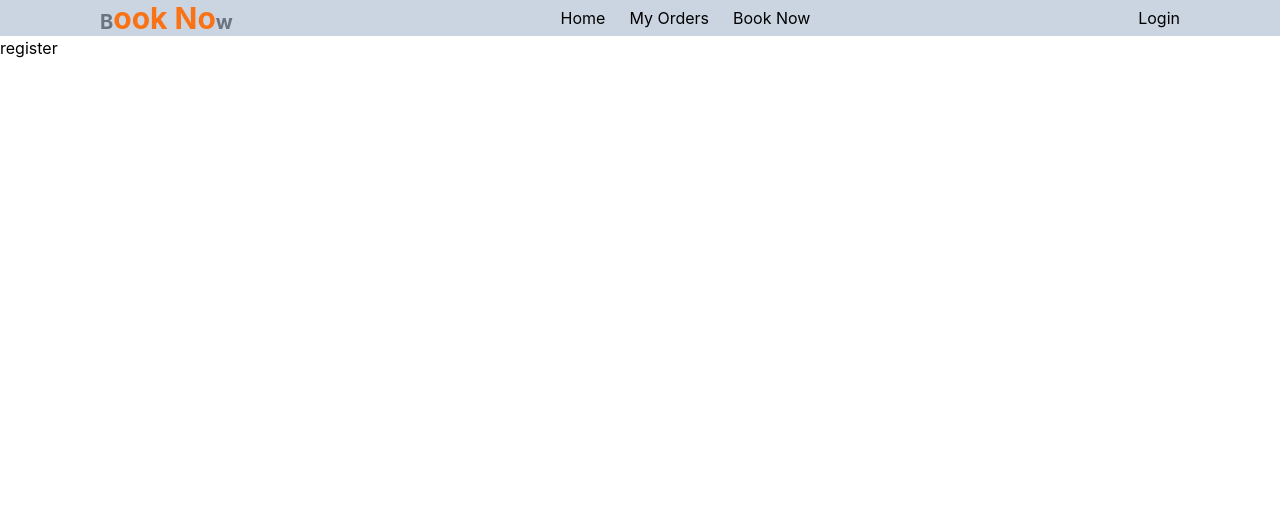
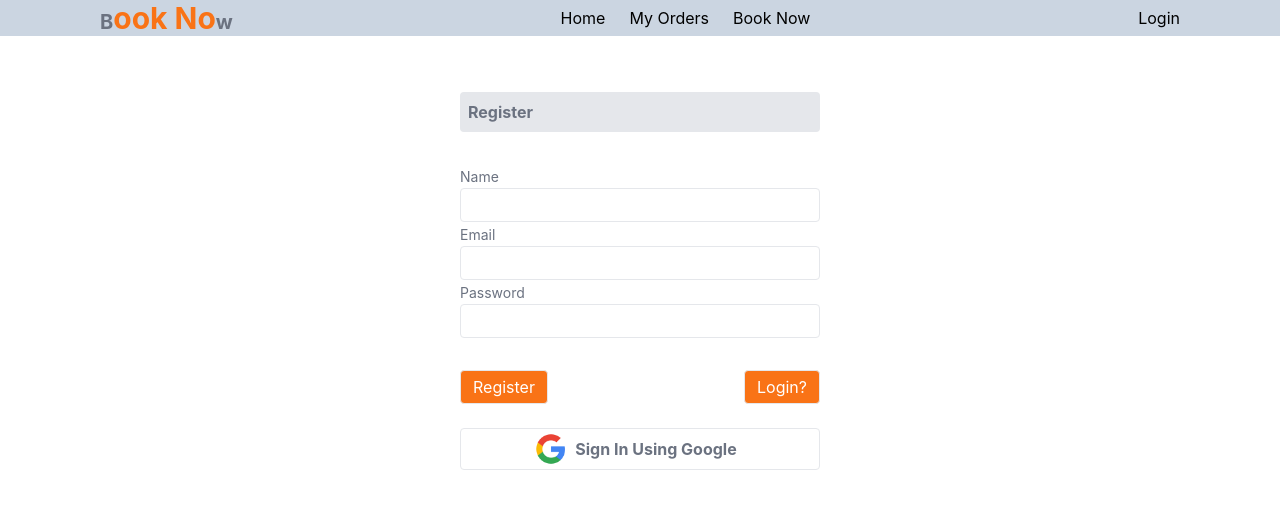
Before and after one commit to Md-Sefat-Alam/delivery-booking-system, a React (Create React App) app: page /register in a window 1280 px wide. Shown: the top 508 px of the page. Built offline with nearby package versions, Linux system fonts and the light colour scheme.

Commit message:
register page

```diff
--- a/src/Components/Login/Login.js
+++ b/src/Components/Login/Login.js
@@ -1,4 +1,5 @@
 import React from "react";
+import { Link } from "react-router-dom";
 import GoogleSignIn from "../GoogleSignIn/GoogleSignIn";
 import SectionHeader from "../Shared/SectionHeader/SectionHeader";
 
@@ -32,11 +33,13 @@ const Login = () => {
                   value="Login"
                   className="border px-3 py-1 cursor-pointer bg-orange-500 text-white rounded"
                 />
-                <input
-                  type="submit"
-                  value="Register Now?"
-                  className="border px-3 py-1 cursor-pointer bg-orange-500 rounded text-white"
-                />
+                <Link to={"/register"}>
+                  <input
+                    type="button"
+                    value="Register Now?"
+                    className="border px-3 py-1 cursor-pointer bg-orange-500 rounded text-white"
+                  />
+                </Link>
               </div>
               <div>
                 <GoogleSignIn></GoogleSignIn>
--- a/src/Components/Register/Register.js
+++ b/src/Components/Register/Register.js
@@ -1,11 +1,62 @@
-import React from 'react';
+import React from "react";
+import { Link } from "react-router-dom";
+import GoogleSignIn from "../GoogleSignIn/GoogleSignIn";
+import SectionHeader from "../Shared/SectionHeader/SectionHeader";
 
 const Register = () => {
-    return (
-        <div>
-            register
+  return (
+    <div className="wrapper">
+      <div className="mt-10 flex flex-col justify-center items-center">
+        <div className="w-1/3">
+          <SectionHeader text={"Register"}></SectionHeader>
+          <div>
+            <form onSubmit={(e) => e.preventDefault()}>
+              <div className="my-8">
+                <span className="text-gray-500 text-sm">Name</span>
+                <input
+                  type="text"
+                  name=""
+                  className="border w-full rounded px-1 py-1"
+                  id=""
+                />
+                <span className="text-gray-500 text-sm">Email</span>
+                <input
+                  type="email"
+                  name=""
+                  className="border w-full rounded px-1 py-1"
+                  id=""
+                />
+                <span className="text-gray-500 text-sm">Password</span>
+                <input
+                  type="password"
+                  name=""
+                  className="border w-full rounded px-1 py-1"
+                  id=""
+                />
+              </div>
+              <div className="my-4 flex justify-between">
+                <input
+                  type="submit"
+                  value="Register"
+                  className="border px-3 py-1 cursor-pointer bg-orange-500 text-white rounded"
+                />
+                <Link to={"/login"}>
+                  <input
+                    type="button"
+                    value="Login?"
+                    className="border px-3 py-1 cursor-pointer bg-orange-500 rounded text-white"
+                  />
+                </Link>
+              </div>
+              <div>
+                <GoogleSignIn></GoogleSignIn>
+              </div>
+            </form>
+          </div>
         </div>
-    );
+      </div>
+    </div>
+  );
 };
 
 export default Register;
```
